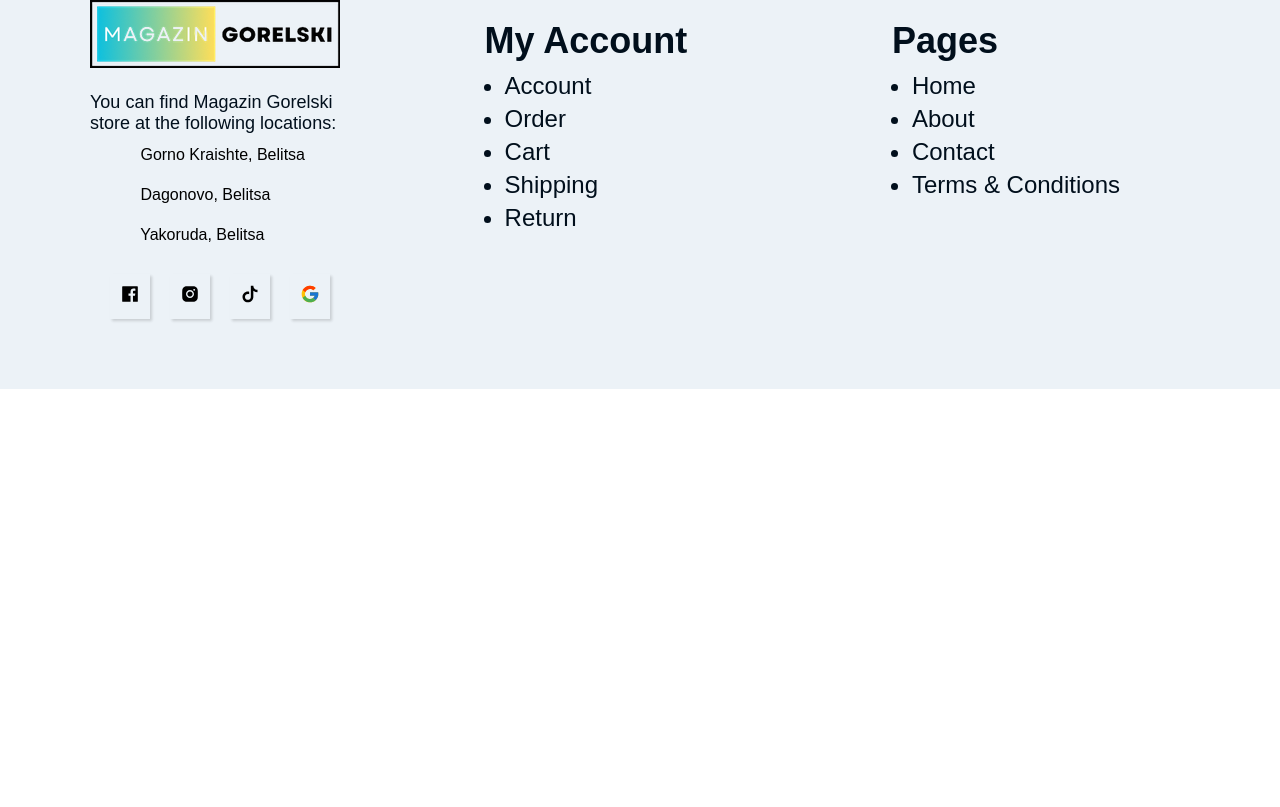
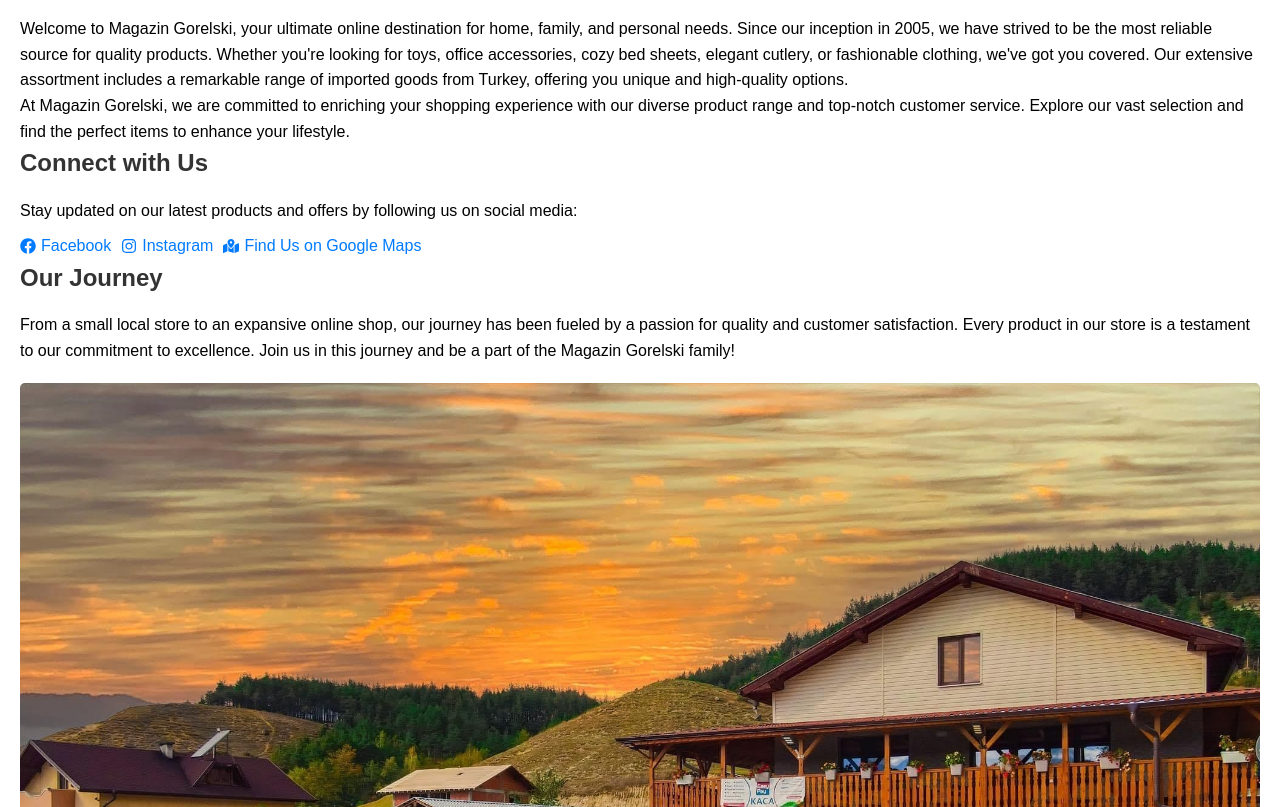
Before and after one commit to AGorelski/e-commerce-store, a React (Vite) app in the folder my-store/: page /about in a window 1280 px wide. Shown: the part 333-1140 px from the top of the page. Before the commit the page ends 800 px from the top, so only its background shows below. Built offline with nearby package versions, Linux system fonts and the light colour scheme; no server answers; some icons are missing.

Commit message:
Updated Footer and About pages

```diff
--- a/my-store/src/Components/Footer.jsx
+++ b/my-store/src/Components/Footer.jsx
@@ -1,33 +1,50 @@
-import { AiFillFacebook } from 'react-icons/ai';
-import { AiFillInstagram } from 'react-icons/ai';
-import { RiTiktokFill } from 'react-icons/ri';
-import { FcGoogle } from 'react-icons/fc';
-import { FaLocationDot } from 'react-icons/fa6';
+import { AiFillFacebook } from "react-icons/ai";
+import { AiFillInstagram } from "react-icons/ai";
+import { RiTiktokFill } from "react-icons/ri";
+import { FcGoogle } from "react-icons/fc";
+import { FaLocationDot } from "react-icons/fa6";
+import { Link } from "react-router-dom";
 
-import '../assets/styles/footer.css'
+import "../assets/styles/footer.css";
 
-export default function Footer(){
-    return(
+export default function Footer() {
+  return (
     <div className="footer">
       <div className="container">
         <div className="about">
           <div className="logo">
-                        <img src="/logo.png" alt="logo" ></img>
+            <img src="/logo.png" alt="logo"></img>
           </div>
           <div className="detail">
-                        <p>You can find Magazin Gorelski store at the following locations: </p>
-                        <li><FaLocationDot /> Gorno Kraishte, Belitsa</li>
-                        <li><FaLocationDot /> Dagonovo, Belitsa</li>
-                        <li><FaLocationDot /> Yakoruda, Belitsa</li>
+            <p>
+              You can find Magazin Gorelski store at the following locations:{" "}
+            </p>
+            <li>
+              <FaLocationDot /> Gorno Kraishte, Belitsa
+            </li>
+            <li>
+              <FaLocationDot /> Dagonovo, Belitsa
+            </li>
+            <li>
+              <FaLocationDot /> Yakoruda, Belitsa
+            </li>
             <div className="icon">
-                            <li><AiFillFacebook /></li>
-                            <li><AiFillInstagram /></li>
-                            <li><RiTiktokFill /></li>
-                            <li><FcGoogle /></li>
+              <li>
+                <AiFillFacebook />
+              </li>
+              <li>
+                <AiFillInstagram />
+              </li>
+              <li>
+                <RiTiktokFill />
+              </li>
+              <li>
+                <FcGoogle />
+              </li>
             </div>
           </div>
         </div>
-                <div className='account'>
+        <div className="account">
           <h3>My Account</h3>
           <ul>
             <li>Account</li>
@@ -37,16 +54,24 @@ export default function Footer(){
             <li>Return</li>
           </ul>
         </div>
-                <div className='page'>
+        <div className="page">
           <h3>Pages</h3>
           <ul>
-                        <li>Home</li>
-                        <li>About</li>
-                        <li>Contact</li>
-                        <li>Terms & Conditions</li>
+            <li>
+              <Link to="/">Home</Link>
+            </li>
+            <li>
+              <Link to="/about">About</Link>
+            </li>
+            <li>
+              <Link to="/contact">Contact</Link>
+            </li>
+            <li>
+              <Link to="/">Terms & Conditions</Link>
+            </li>
           </ul>
         </div>
       </div>
     </div>
-    )
+  );
 }
--- a/my-store/src/Components/Rout.jsx
+++ b/my-store/src/Components/Rout.jsx
@@ -3,6 +3,7 @@ import Home from "./Home"
 import Products from "./Products"
 import Cart from "./Cart"
 import Contact from "./Contact"
+import About from "./about/About"
 
 export default function Rout({product, setProduct, detail, view, close, setClose, cart, setCart, addToCart}) {
     return(
@@ -12,6 +13,7 @@ export default function Rout({product, setProduct, detail, view, close, setClose
                 <Route path="/products" element={<Products />}/>
                 <Route path="/cart" element={<Cart cart={cart} setCart={setCart}/>}/>
                 <Route path="/contact" element={<Contact />}/>
+                <Route path="/about" element={<About />}/>
                 {/* product={product} setProduct={setProduct} detail={detail} view={view} close={close} setClose={setClose} addToCart={addToCart} */}
             </Routes>
         </div>
--- /dev/null
+++ b/my-store/src/Components/about/About.jsx
@@ -0,0 +1,42 @@
+import React from 'react';
+import { FaFacebook, FaInstagram, FaMapMarkedAlt } from 'react-icons/fa';
+
+import "../../assets/styles/about.css";
+
+const About = () => {
+  return (
+    <div className="about-page">
+      <h1>About Magazin Gorelski</h1>
+      <p>Welcome to Magazin Gorelski, your ultimate online destination for home, family, and personal needs. Since our inception in 2005, we have strived to be the most reliable source for quality products. Whether you're looking for toys, office accessories, cozy bed sheets, elegant cutlery, or fashionable clothing, we've got you covered. Our extensive assortment includes a remarkable range of imported goods from Turkey, offering you unique and high-quality options.</p>
+
+      <p>At Magazin Gorelski, we are committed to enriching your shopping experience with our diverse product range and top-notch customer service. Explore our vast selection and find the perfect items to enhance your lifestyle.</p>
+
+      <div className="about-social-media">
+        <h2>Connect with Us</h2>
+        <p>Stay updated on our latest products and offers by following us on social media:</p>
+        <div className="social-links">
+          <a href="https://www.facebook.com/magazinGorelski" className="social-link" target="_blank" rel="noopener noreferrer">
+            <FaFacebook /> Facebook
+          </a>
+          <a href="https://instagram.com/magazingorelski?igshid=MzMyNGUyNmU2YQ%3D%3D&utm_source=qr" className="social-link" target="_blank" rel="noopener noreferrer">
+            <FaInstagram /> Instagram
+          </a>
+          <a href="https://maps.app.goo.gl/bzXP5sGxwGwU8UBa8" className="social-link" target="_blank" rel="noopener noreferrer">
+            <FaMapMarkedAlt /> Find Us on Google Maps
+          </a>
+        </div>
+      </div>
+
+      <div className="about-history">
+        <h2>Our Journey</h2>
+        <p>From a small local store to an expansive online shop, our journey has been fueled by a passion for quality and customer satisfaction. Every product in our store is a testament to our commitment to excellence. Join us in this journey and be a part of the Magazin Gorelski family!</p>
+      </div>
+
+      <div className="store-image">
+        <img src="../public/magazin.JPG" alt="Magazin Gorelski Store" />
+      </div>
+    </div>
+  );
+}
+
+export default About;
--- /dev/null
+++ b/my-store/src/assets/styles/about.css
@@ -0,0 +1,40 @@
+.about-page {
+    font-family: Arial, sans-serif;
+    padding: 20px;
+    line-height: 1.6;
+}
+
+.about-page h1, .about-page h2 {
+    color: #333;
+    margin-bottom: 15px;
+}
+
+.social-links {
+    display: flex;
+    align-items: center;
+    gap: 10px;
+    margin-top: 10px;
+}
+
+.social-link {
+    display: flex;
+    align-items: center;
+    text-decoration: none;
+    color: #007bff;
+    font-weight: 500;
+}
+
+.social-link svg {
+    margin-right: 5px;
+}
+
+.store-image {
+    margin-top: 20px;
+    text-align: center; /* Center the image if the parent div is full width */
+}
+
+.store-image img {
+    max-width: 100%; /* Ensure it's responsive and doesn't overflow its container */
+    height: auto; /* Maintain aspect ratio */
+    border-radius: 5px; /* Optional: if you want rounded corners */
+}
```
Also changed, not shown: my-store/public/magazin.JPG (added). Lines whose indentation alone changed are shown as unchanged.
